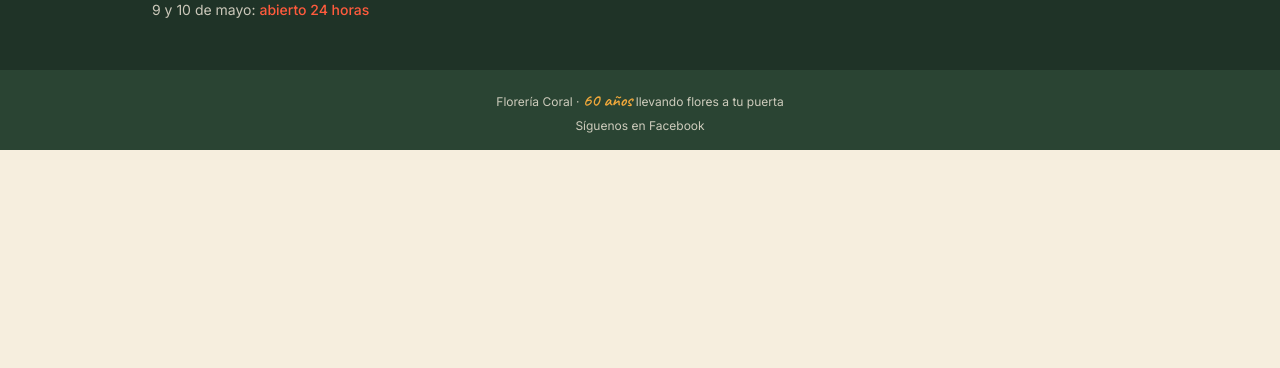
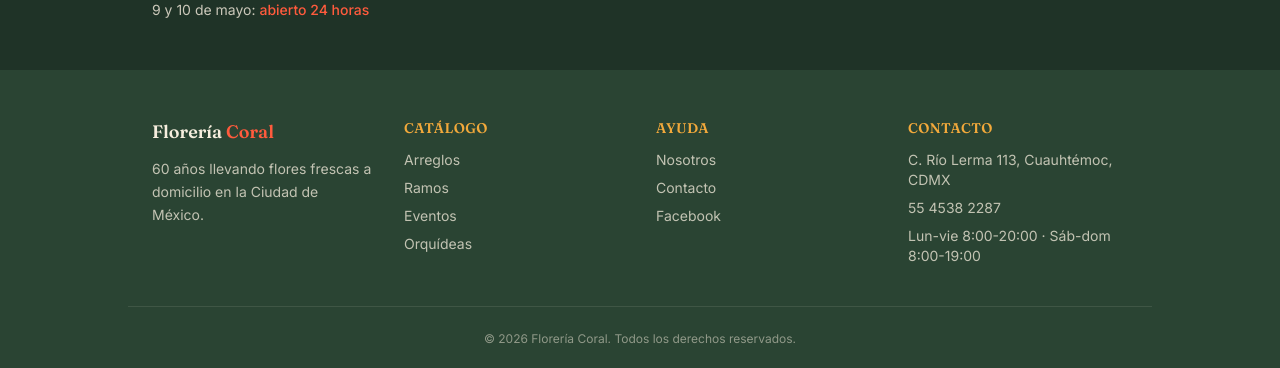
Before and after one commit to CarlosMartzCam/floreria-coral, a Next.js app: page / in a window 1280 px wide. Shown: the part 1772-2140 px from the top of the page. Before the commit the page ends 1922 px from the top, so only its background shows below. Built offline with nearby package versions, Linux system fonts and the light colour scheme.

Commit message:
Footer multi-columna estilo tienda, con links y contacto

```diff
--- a/components/InfoFooter.tsx
+++ b/components/InfoFooter.tsx
@@ -1,3 +1,5 @@
+import Link from "next/link";
+
 export default function InfoFooter() {
   return (
     <>
@@ -35,18 +37,67 @@ export default function InfoFooter() {
           </div>
         </div>
       </section>
-      <footer className="bg-musgo-2 text-papel/80 text-center text-xs py-4">
-        <p>
-          Florería Coral · <span className="font-hand text-lg text-girasol">60 años</span> llevando flores a tu puerta
+
+      <footer className="bg-musgo-2 text-papel/75 pt-12 pb-6">
+        <div className="max-w-5xl mx-auto px-6 grid grid-cols-2 md:grid-cols-4 gap-8">
+          <div>
+            <p className="font-display text-lg font-semibold text-papel mb-3">
+              Florería <span className="text-coral">Coral</span>
             </p>
+            <p className="text-sm leading-relaxed">
+              60 años llevando flores frescas a domicilio en la Ciudad de México.
+            </p>
+          </div>
+
+          <div>
+            <h5 className="font-display text-sm font-semibold text-girasol uppercase tracking-wide mb-3">
+              Catálogo
+            </h5>
+            <ul className="text-sm space-y-2">
+              <li><Link href="/catalogo/arreglos" className="hover:text-coral">Arreglos</Link></li>
+              <li><Link href="/catalogo/ramos" className="hover:text-coral">Ramos</Link></li>
+              <li><Link href="/catalogo/eventos" className="hover:text-coral">Eventos</Link></li>
+              <li><Link href="/catalogo/orquideas" className="hover:text-coral">Orquídeas</Link></li>
+            </ul>
+          </div>
+
+          <div>
+            <h5 className="font-display text-sm font-semibold text-girasol uppercase tracking-wide mb-3">
+              Ayuda
+            </h5>
+            <ul className="text-sm space-y-2">
+              <li><Link href="/nosotros" className="hover:text-coral">Nosotros</Link></li>
+              <li><Link href="/contacto" className="hover:text-coral">Contacto</Link></li>
+              <li>
                 <a
                   href="https://www.facebook.com/CoralArteFloral/?locale=es_LA"
                   target="_blank"
                   rel="noopener noreferrer"
-          className="inline-block mt-1 hover:text-coral"
+                  className="hover:text-coral"
                 >
-          Síguenos en Facebook
+                  Facebook
                 </a>
+              </li>
+            </ul>
+          </div>
+
+          <div>
+            <h5 className="font-display text-sm font-semibold text-girasol uppercase tracking-wide mb-3">
+              Contacto
+            </h5>
+            <ul className="text-sm space-y-2">
+              <li>C. Río Lerma 113, Cuauhtémoc, CDMX</li>
+              <li>
+                <a href="tel:5545382287" className="hover:text-coral">55 4538 2287</a>
+              </li>
+              <li>Lun-vie 8:00-20:00 · Sáb-dom 8:00-19:00</li>
+            </ul>
+          </div>
+        </div>
+
+        <div className="max-w-5xl mx-auto px-6 mt-10 pt-6 border-t border-papel/10 text-xs text-papel/50 text-center">
+          © {new Date().getFullYear()} Florería Coral. Todos los derechos reservados.
+        </div>
       </footer>
     </>
   );
```
Lines whose indentation alone changed are shown as unchanged.
